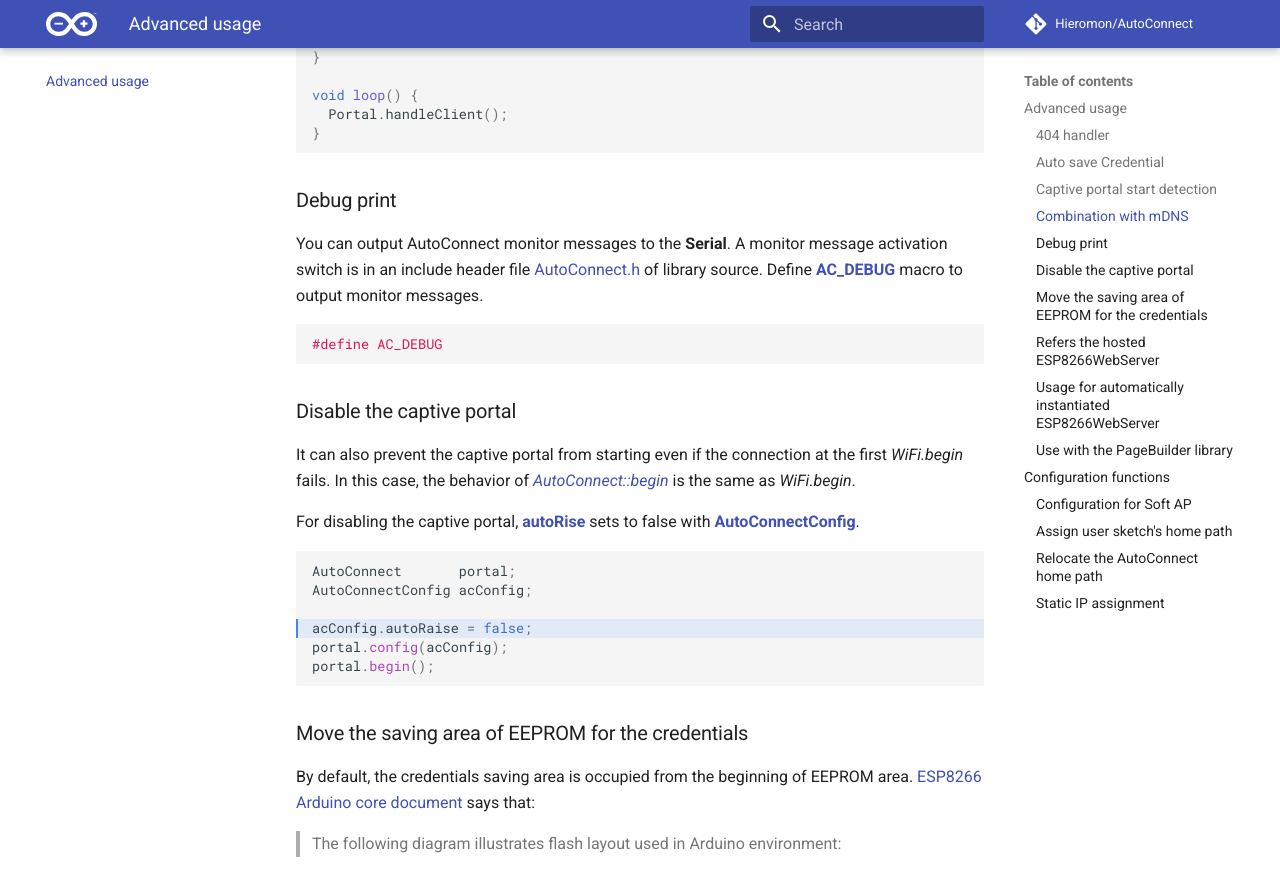
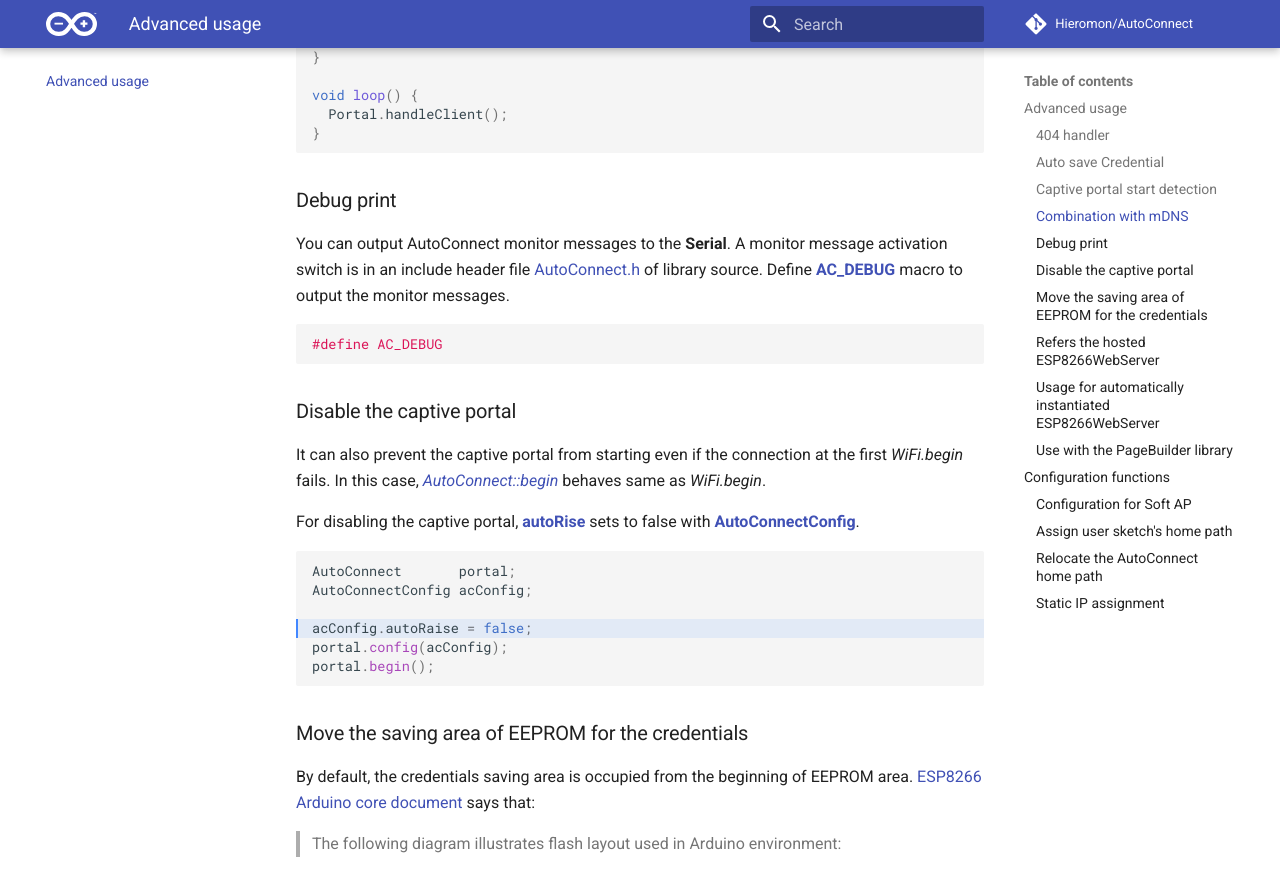
Before and after one commit to Hieromon/AutoConnect, an MkDocs documentation site: the page built from mkdocs/advancedusage.md, in a window 1280 px wide and 900 px high, scrolled down 1597 px. Shown: the top 896 px of the window. Built offline with MkDocs 1.6.1 and Material for MkDocs 9.7.7, drawn with Linux system fonts in a browser that asks for light colours; comment, search, counter and statistics services are not loaded; old or Windows-style settings are respelled for this version of MkDocs.

Commit message:
Fixed typo

````diff
--- a/docs/examples/index.html
+++ b/docs/examples/index.html
@@ -737,7 +737,7 @@
 </li>
 <li>
 <p>Invokes "begin()"</p>
-<p>Call <a href="../api/index.html#begin"><strong>AutoConnec::begin</strong></a>. If you need to assign a static IP address, executes <a href="../api/index.html#autoconnectconfig-api"><strong>AutoConnectConfig</strong></a> before that. </p>
+<p>Call <a href="../api/index.html#begin"><strong>AutoConnect::begin</strong></a>. If you need to assign a static IP address, executes <a href="../api/index.html#autoconnectconfig-api"><strong>AutoConnectConfig</strong></a> before that. </p>
 <p><img src="../images/begin.png" width="55%"/></p>
 </li>
 <li>
--- a/mkdocs/advancedusage.md
+++ b/mkdocs/advancedusage.md
@@ -11,7 +11,7 @@
 ```arduino hl_lines="3"
 AutoConnect       Portal;
 AutoConnectConfig Config;
-Config.autoSave = AC_SAVECREDENTIAL_NEVER;f
+Config.autoSave = AC_SAVECREDENTIAL_NEVER;
 Portal.config(Config);
 Portal.begin();
 ```
@@ -31,7 +31,7 @@
 
 void setup() {
   Serial.begin(115200);
-  pinMode(BUILTIN_LED, output);
+  pinMode(BUILTIN_LED, OUTPUT);
   digitalWrite(BUILTIN_LED, LOW);
   Portal.onDetect(startCP);
   if (Portal.begin()) {
@@ -77,7 +77,7 @@
 
 ### <i class="fa fa-caret-right"></i> Disable the captive portal
 
-It can also prevent the captive portal from starting even if the connection at the first *WiFi.begin* fails. In this case, the behavior of [*AutoConnect::begin*](api.md#begin) is the same as *WiFi.begin*.
+It can also prevent the captive portal from starting even if the connection at the first *WiFi.begin* fails. In this case, [*AutoConnect::begin*](api.md#begin) behaves same as *WiFi.begin*.
 
 For disabling the captive portal, [**autoRise**](api.md#autorise) sets to false with [**AutoConnectConfig**](api.md#autoconnectconfig-api).
 
````
Also changed, not shown: other parts of mkdocs/advancedusage.md (+1 -1 lines), docs/advancedusage/index.html (+4 -4 lines), mkdocs/examples.md (+1 -1 lines), docs/search/search_index.json.
